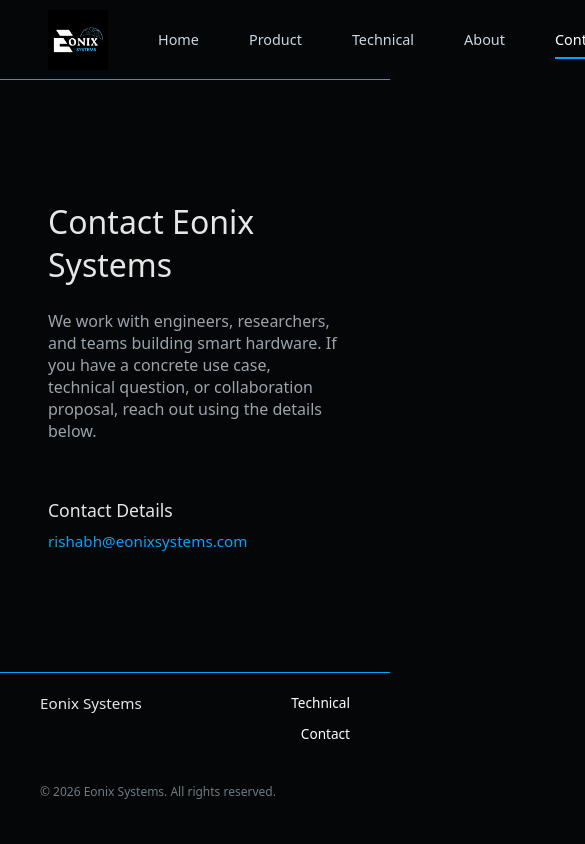
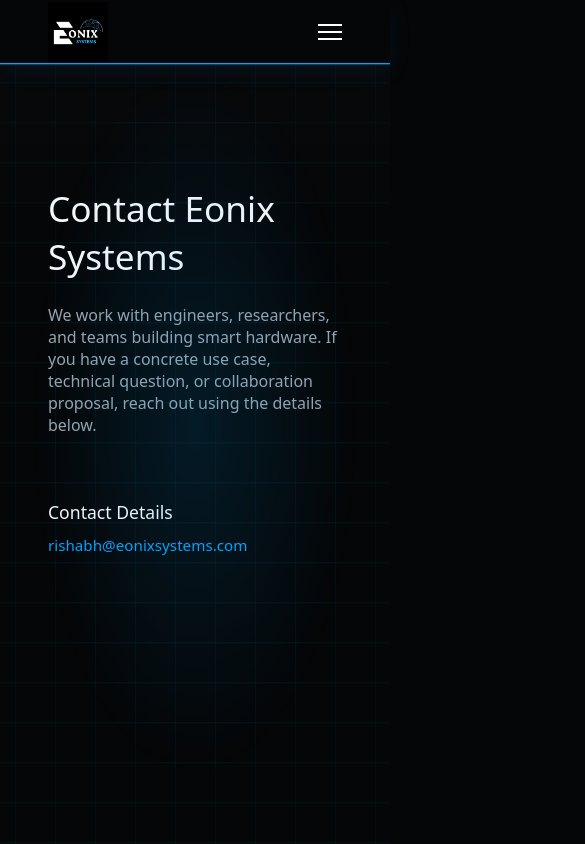
Before and after one commit to Eonix-Systems/eonixsystems.github.io, a plain HTML site: page contact.html in a window 390 px wide. Shown: the top 844 px of the page, 585 px wide, since content can reach past the window. Drawn offline with Linux system fonts and the light colour scheme.

Commit message:
Resolution Bug Fix

```diff
--- a/about.html
+++ b/about.html
@@ -12,6 +12,7 @@
 
 <!-- NAVBAR -->
 <nav class="nav-root">
+    <div class="nav-inner">
         <div class="nav-logo">
             <img src="assets/EONIX SYSTEMS LOGO .png" alt="Eonix Systems logo">
         </div>
@@ -23,10 +24,21 @@
             <a class="nav-link nav-active" href="about.html">About</a>
             <a class="nav-link" href="contact.html">Contact</a>
         </div>
+
+        <button class="nav-toggle" aria-label="Toggle navigation">
+            <span></span>
+            <span></span>
+            <span></span>
+        </button>
+    </div>
 </nav>
 
-    <!-- PAGE CONTENT (placeholder) -->
+<!-- PAGE WRAPPER -->
+<main class="page-wrapper">
+
+    <!-- ABOUT PAGE -->
     <section class="about-root page-section">
+
         <h1 class="about-title">About Eonix Systems</h1>
 
         <p class="about-intro">
@@ -63,8 +75,10 @@
                 high-quality engineering hardware to the global ecosystem.
             </p>
         </div>
+
     </section>
 
+</main>
 
 <!-- FOOTER -->
 <footer class="footer-root">
@@ -84,5 +98,8 @@
     </div>
 </footer>
 
+<!-- JS -->
+<script src="js/nav.js"></script>
+
 </body>
 </html>
--- a/contact.html
+++ b/contact.html
@@ -12,6 +12,7 @@
 
 <!-- NAVBAR -->
 <nav class="nav-root">
+    <div class="nav-inner">
         <div class="nav-logo">
             <img src="assets/EONIX SYSTEMS LOGO .png" alt="Eonix Systems logo">
         </div>
@@ -23,9 +24,21 @@
             <a class="nav-link" href="about.html">About</a>
             <a class="nav-link nav-active" href="contact.html">Contact</a>
         </div>
+
+        <button class="nav-toggle" aria-label="Toggle navigation">
+            <span></span>
+            <span></span>
+            <span></span>
+        </button>
+    </div>
 </nav>
 
-    <section class="contact-root">
+<!-- PAGE WRAPPER -->
+<main class="page-wrapper">
+
+    <!-- CONTACT PAGE -->
+    <section class="contact-root page-section">
+
         <h1 class="contact-title">Contact Eonix Systems</h1>
 
         <p class="contact-intro">
@@ -45,6 +58,7 @@
 
     </section>
 
+</main>
 
 <!-- FOOTER -->
 <footer class="footer-root">
@@ -62,9 +76,10 @@
     <div class="footer-bottom">
         <p>© 2026 Eonix Systems. All rights reserved.</p>
     </div>
+</footer>
 
-
-    </footer>
+<!-- JS -->
+<script src="js/nav.js"></script>
 
 </body>
 </html>
--- /dev/null
+++ b/js/nav.js
@@ -0,0 +1,6 @@
+const toggle = document.querySelector(".nav-toggle");
+const links = document.querySelector(".nav-links");
+
+toggle.addEventListener("click", () => {
+    links.classList.toggle("open");
+});
--- a/style.css
+++ b/style.css
@@ -20,33 +20,110 @@
     margin-right: auto;
 }
 
+/* =========================
+   GRID BACKGROUND
+   ========================= */
+
+body::before {
+    content: "";
+    position: fixed;
+    inset: 0;
+    pointer-events: none;
+    z-index: 0;
+
+    background-image:
+        linear-gradient(
+            rgba(0, 195, 255, 0.08) 1px,
+            transparent 2px
+        ),
+        linear-gradient(
+            90deg,
+            rgba(0, 195, 255, 0.08) 1px,
+            transparent 1px
+        ),
+        radial-gradient(
+            rgba(0, 166, 255, 0.22),
+            transparent 60%
+        );
+
+    background-size:
+        40px 40px,
+        40px 40px,
+        auto;
+
+    background-position:
+        center,
+        center,
+        center;
+
+    opacity: 0.6;
+}
 
 /* =========================
    BODY
    ========================= */
 
 body {
-    background-color: #050607;
-    color: #e6e6e6;
+    background-color: var(--bg-main);
+    color: var(--text-primary);
     font-family: system-ui, -apple-system, BlinkMacSystemFont,
     "Segoe UI", Roboto, Oxygen, Ubuntu, Cantarell, sans-serif;
+    position: relative;
+    z-index: 1;
 }
+
+/* =========================
+   GLOBAL DEPTH & LIGHT
+   ========================= */
+
+.page-wrapper {
+    background:
+        linear-gradient(
+            to bottom,
+            rgba(255, 255, 255, 0.015),
+            transparent 30%
+        );
+}
+
 
 /* =========================
    NAVBAR ONLY
    ========================= */
 
+:root {
+    --nav-height: 80px;
+    --bg-main: #050607;
+    --bg-soft: #0a0c0e;
+
+    --text-primary: #f5f7fa;
+    --text-secondary: #b6c0ca;
+    --text-muted: #8b949e;
+
+    --accent-blue: #00a4ff;
+    --accent-blue-soft: rgba(0, 164, 255, 0.35);
+    --accent-blue-glow: rgba(0, 164, 255, 0.55);
+
+    --border-subtle: rgba(255, 255, 255, 0.08);
+}
+
+
 .nav-root {
-    height: 80px;
-    padding-left: 48px;
-    padding-right: 48px;
+    position: fixed;
+    top: 0;
+    left: 0;
+    width: 100%;
+    height: var(--nav-height);
 
-    display: flex;
-    align-items: center;
-    justify-content: space-between;
+    background-color: #050607;
+    border-bottom: 1px solid #00a4ff;
 
-    border-bottom: 1px solid #00a4ff;
+    z-index: 1000;
+
+    box-shadow:
+        0 1px 0 var(--accent-blue-soft),
+        0 6px 24px rgba(0, 164, 255, 0.08);
 }
+
 
 .nav-logo img {
     height: 60px;
@@ -65,9 +142,82 @@
     color: #cad8e3;
 }
 
+
 .nav-link:hover {
     color: #00a4ff;
 }
+
+.nav-inner {
+    max-width: 1500px;
+    height: 100%;
+    margin: 0 auto;
+    padding: 0 48px;
+
+    display: flex;
+    align-items: center;
+    justify-content: space-between;
+}
+
+.nav-links {
+    display: flex;
+    align-items: center;
+}
+
+.nav-toggle {
+    display: none;
+    background: none;
+    border: none;
+    cursor: pointer;
+}
+
+.nav-toggle span {
+    display: block;
+    width: 24px;
+    height: 2px;
+    background-color: #ffffff;
+    margin: 5px 0;
+}
+
+.page-wrapper {
+    padding-top: var(--nav-height);
+    min-height: calc(100vh - var(--nav-height));
+}
+
+@media (max-width: 1024px) {
+
+    :root {
+        --nav-height: 64px;
+    }
+
+    .nav-links {
+        position: absolute;
+        top: var(--nav-height);
+        left: 0;
+        width: 100%;
+
+        flex-direction: column;
+        background-color: #050607;
+
+        display: none;
+        border-bottom: 1px solid rgba(255,255,255,0.08);
+    }
+
+    .nav-links.open {
+        display: flex;
+    }
+
+    .nav-link {
+        margin: 0;
+        padding: 16px 48px;
+        border-top: 1px solid rgba(255,255,255,0.08);
+        font-size: 0.95rem;
+    }
+
+    .nav-toggle {
+        display: block;
+    }
+}
+
 
 /* =========================
    NAVBAR ACTIVE STATE
@@ -206,6 +356,13 @@
 }
 
 /* CTA */
+
+.home-cta:hover,
+.cta-global:hover {
+    text-shadow: 0 0 12px var(--accent-blue-soft);
+}
+
+
 .home-cta {
     display: inline-flex;
     align-items: center;
@@ -512,18 +669,15 @@
 }
 
 /* =========================
-   CONTACT PAGE
+   CONTACT PAGE (FIXED)
    ========================= */
 
 .contact-root {
     padding-top: 120px;
-    padding-left: 48px;
-    padding-right: 48px;
-    max-width: 1200px;
 }
 
 .contact-title {
-    font-size: 2rem;
+    font-size: 2.2rem;
     font-weight: 500;
 }
 
@@ -531,17 +685,17 @@
     margin-top: 24px;
     font-size: 1rem;
     color: #9aa4ad;
-    max-width: 720px;
+    max-width: 760px;
 }
 
 .contact-block {
-    margin-top: 56px;
+    margin-top: 64px;
 }
 
 .contact-block h2 {
     font-size: 1.1rem;
     font-weight: 500;
-    margin-bottom: 8px;
+    margin-bottom: 10px;
 }
 
 .contact-block a {
@@ -554,10 +708,6 @@
     text-decoration: underline;
 }
 
-.contact-note {
-    margin-top: 80px;
-    max-width: 720px;
-}
 
 /* =========================
    FOOTER
@@ -569,15 +719,15 @@
 }
 
 .footer-inner {
-    padding: 20px 40px;
-
-    margin-left: auto;
-    margin-right: auto;
+    max-width: 1500px;
+    margin: 0 auto;
+    padding: 20px 48px;
 
     display: flex;
     justify-content: space-between;
     align-items: flex-start;
 }
+
 
 .footer-brand {
     font-size: 0.95rem;
@@ -602,11 +752,10 @@
 }
 
 .footer-bottom {
-    padding: 20px 40px;
-
-    margin-left: auto;
-    margin-right: auto;
+    max-width: 1500px;
+    margin: 0 auto;
+    padding: 20px 48px;
 
     font-size: 0.75rem;
-    color: #6f7a82;
+    color: var(--text-muted);
 }
```
Also changed, not shown: index.html (+17 -4 lines), product.html (+16 -0 lines), technical.html (+16 -0 lines). Lines whose indentation alone changed are shown as unchanged.
